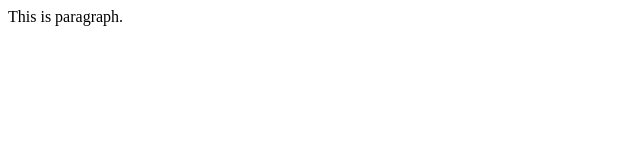
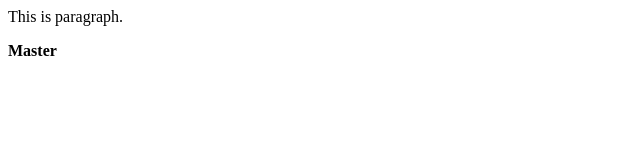
Before and after one commit to khoaitayran9x/git, a plain HTML site: page index.html in a window 1280 px wide. Shown: the full height of the page, 0-640 px from the left. Drawn offline with Linux system fonts and the light colour scheme.

Commit message:
Add more text into index.html

```diff
--- a/index.html
+++ b/index.html
@@ -1 +1,3 @@
 <p>This is paragraph.</p>
+
+<b>Master</b>
```
